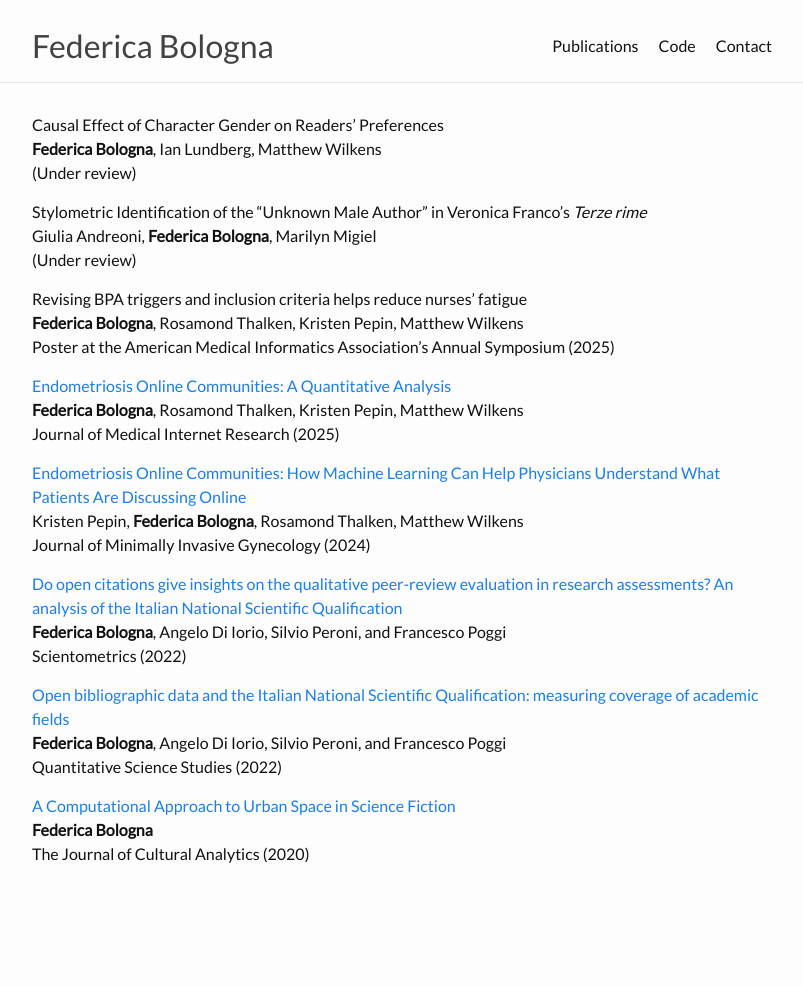
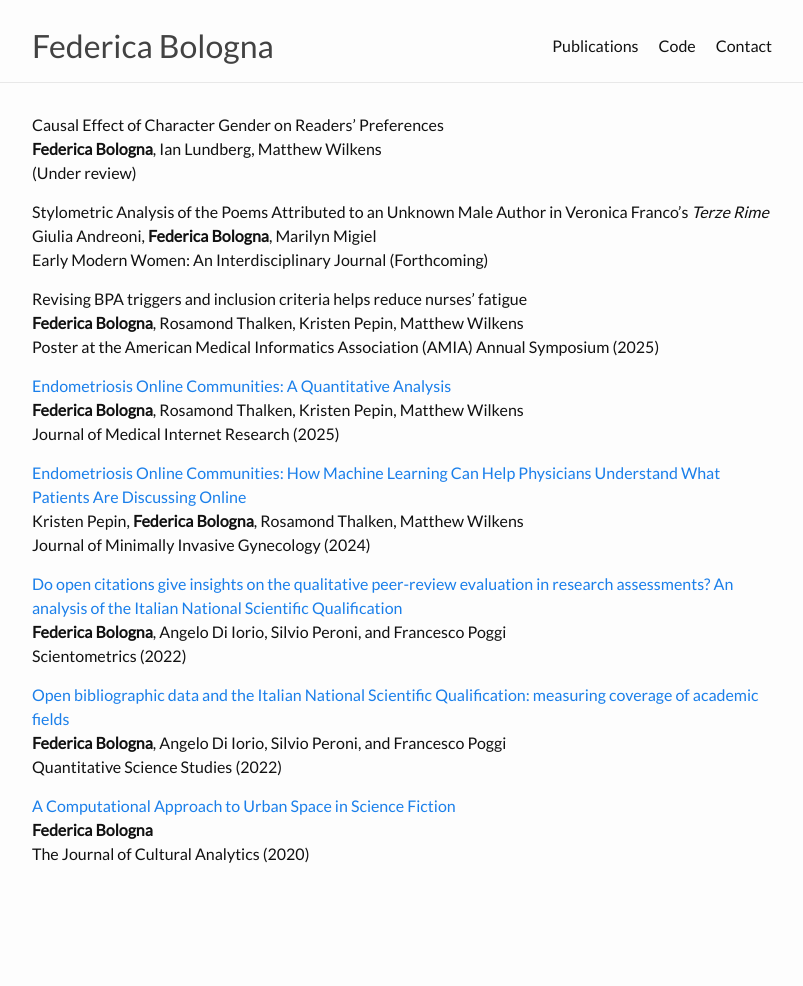
Before and after one commit to federicabologna/federicabologna.github.io, a Jekyll site: the page built from publications.markdown, in a window 1280 px wide. Shown: the whole page, without its empty margins (238-1041 px from the left). Built offline with Jekyll 4.4.1, drawn with Linux system fonts in a browser that asks for light colours.

Commit message:
paper update and new photo!

```diff
--- a/index.markdown
+++ b/index.markdown
@@ -25,11 +25,12 @@ For a more detailed description of my research projects peek below 👀
 ## News
 
 | ---- | --------- |
+| Aug 2025 | My paper Stylometric Analysis of the Poems Attributed to an Unknown Male Author in Veronica Franco’s _Terze Rime_ was accepted for publication in _Early Modern Women_
+| Aug 2025 | My internship at the Allen Institute for AI got exstended until December 2025!
 | Jun 2025 | My poster "Revising BPA triggers and inclusion criteria helps reduce nurses’ fatigue" got accepted to AMIA 2025!
 | Jun 2025 | Starting my Research Intern position at the Allen Institute for AI!
 | Feb 2025 | [Paper published in the Journal of Medical Internet Research!](https://doi.org/10.1101/2024.02.27.24303445)
 | Aug 2024 | [Paper published in The Journal of Minimally Invasive Gynecology!](https://doi.org/10.1016/j.jmig.2024.08.001)
-| Feb 2024 | I passed my Candidacy exam! [Here](https://docs.google.com/presentation/d/1d8zZYhmgq5dP2t8_t4Q6VfFyfcWX_lwrm8XsXvXeulo/edit?usp=sharing) is a curated selection of my slide deck.
 
 ## Research Timeline
 At [the Allen Institute for Artificial Intelligence (Ai2)](https://allenai.org/), I’m developing a system that assists users in refining their scientific questions and exploring related academic fields by recommending follow-up research questions under the guidance of [Jay DeYoung](https://scholar.google.com/citations?user=f8aP6RMAAAAJ&hl=en).
--- a/publications.markdown
+++ b/publications.markdown
@@ -11,13 +11,13 @@ Causal Effect of Character Gender on Readers' Preferences <br/>
 **Federica Bologna**, Ian Lundberg, Matthew Wilkens <br/>
 (Under review)<br/>
 
-Stylometric Identification of the “Unknown Male Author” in Veronica Franco’s _Terze rime_ <br/>
+Stylometric Analysis of the Poems Attributed to an Unknown Male Author in Veronica Franco’s _Terze Rime_ <br/>
 Giulia Andreoni, **Federica Bologna**, Marilyn Migiel  <br/>
-(Under review)<br/>
+Early Modern Women: An Interdisciplinary Journal (Forthcoming)<br/>
 
 Revising BPA triggers and inclusion criteria helps reduce nurses’ fatigue<br/>
 **Federica Bologna**, Rosamond Thalken, Kristen Pepin, Matthew Wilkens <br/>
-Poster at the American Medical Informatics Association's Annual Symposium (2025)<br/>
+Poster at the American Medical Informatics Association (AMIA) Annual Symposium (2025)<br/>
 
 [Endometriosis Online Communities: A Quantitative Analysis](https://doi.org/10.2196/57987) <br/>
 **Federica Bologna**, Rosamond Thalken, Kristen Pepin, Matthew Wilkens <br/>
```
Also changed, not shown: other parts of index.markdown (+1 -1 lines).
